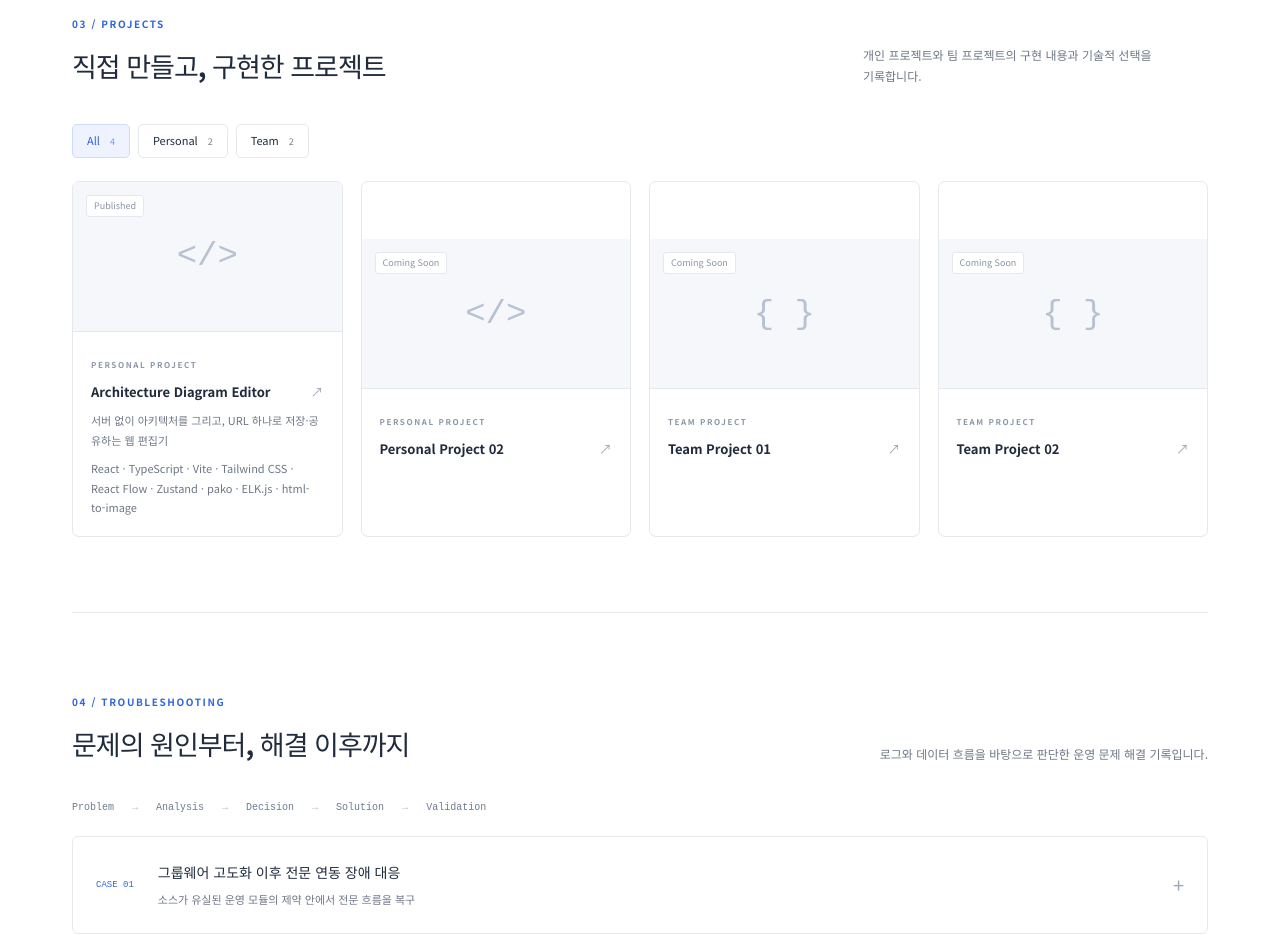
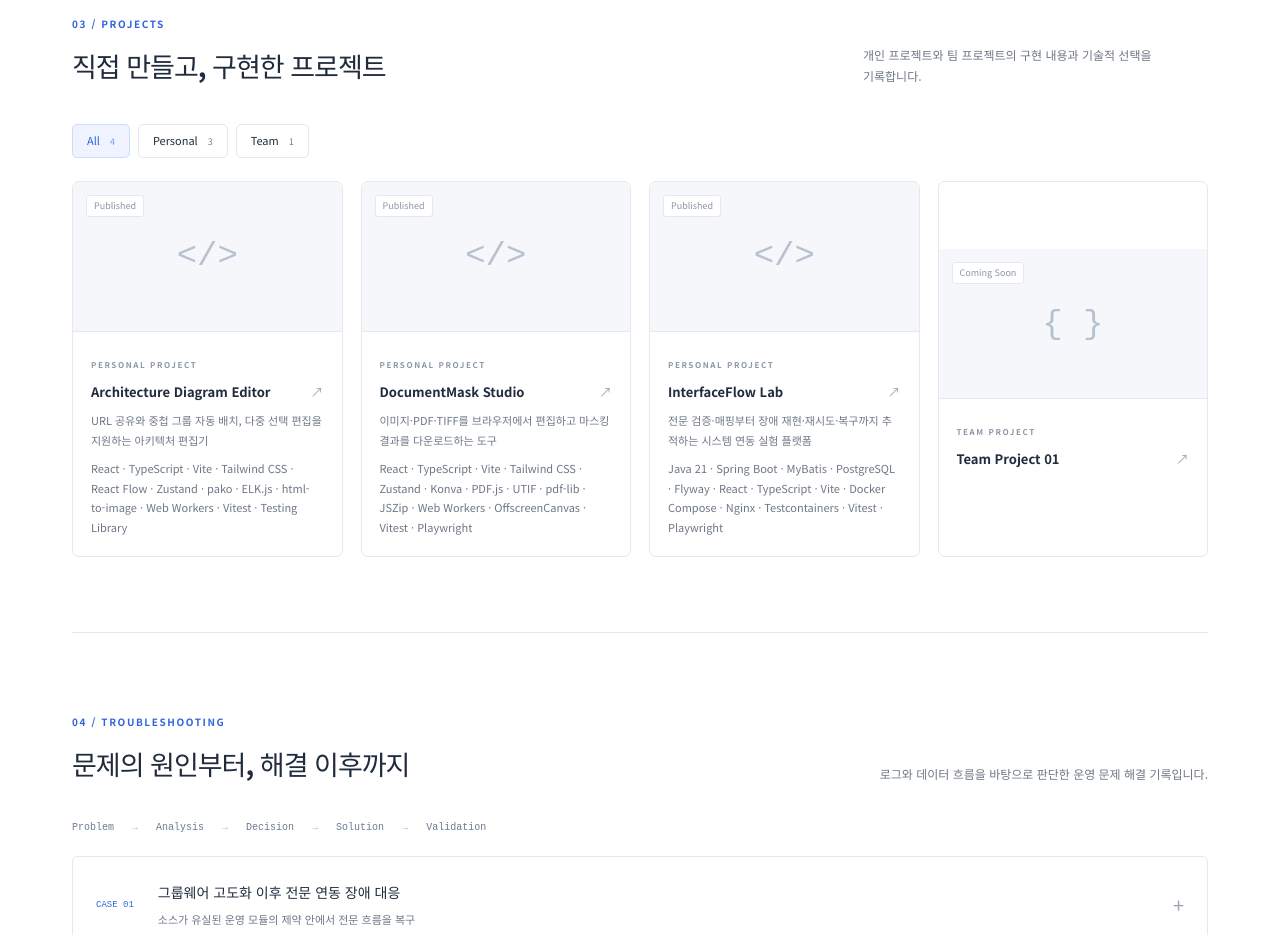
Before and after one commit to HeoSeongbin/portfolio, a React (Vite) app: page / in a window 1280 px wide. Shown: the part 2640-3575 px from the top of the page. Built offline with nearby package versions, Linux system fonts and the light colour scheme.

Commit message:
feat: update portfolio projects and prepare public README

```diff
--- a/src/data/projects.ts
+++ b/src/data/projects.ts
@@ -5,24 +5,68 @@ export const projects: Project[] = [
     type: 'personal',
     title: 'Architecture Diagram Editor',
     status: 'Published',
-    summary: '서버 없이 아키텍처를 그리고, URL 하나로 저장·공유하는 웹 편집기',
-    description: '시스템 구성 요소를 캔버스에 배치하고 연결해 아키텍처 다이어그램을 만드는 개인 프로젝트입니다. 별도 백엔드나 데이터베이스 없이 그래프 상태를 압축해 URL hash에 저장하고, 공유 URL에서 다이어그램을 복원합니다. JSON 파일로 편집 데이터를 백업하고 PNG 이미지로 내보낼 수 있습니다.',
-    techStack: ['React', 'TypeScript', 'Vite', 'Tailwind CSS', 'React Flow', 'Zustand', 'pako', 'ELK.js', 'html-to-image'],
+    summary: 'URL 공유와 중첩 그룹 자동 배치, 다중 선택 편집을 지원하는 아키텍처 편집기',
+    description: '시스템 구성 요소와 연결 관계를 시각적으로 편집하는 브라우저 기반 도구입니다. 별도 백엔드나 DB 없이 다이어그램 상태를 압축해 URL hash로 저장·공유합니다. 다중 선택과 그룹 편집, 중첩 그룹을 고려한 자동 배치, JSON 백업 및 PNG·SVG·PDF 출력을 지원하며, 한국어 UI와 라이트·다크 테마, 좁은 화면의 패널 전환을 제공합니다.',
+    techStack: ['React', 'TypeScript', 'Vite', 'Tailwind CSS', 'React Flow', 'Zustand', 'pako', 'ELK.js', 'html-to-image', 'Web Workers', 'Vitest', 'Testing Library'],
     responsibilities: [],
     highlights: [
-      'React Flow 기반 드래그 앤 드롭 노드 배치, 연결 및 Inspector 속성 편집',
-      '짧은 키의 저장 구조와 DEFLATE·URL-safe Base64 인코딩으로 그래프 상태 저장 및 복원',
-      '400ms debounce와 history.replaceState로 변경 내용을 URL에 동기화',
-      'Zustand 기반 Undo / Redo 히스토리 및 키보드 단축키',
-      'ELK.js 자동 배치와 실패 시 대체 레이아웃 처리',
-      '그룹 노드, 연결 방향 및 라벨 표시 방식 편집',
-      'JSON import / export 및 PNG 이미지 export',
+      'React Flow 기반 노드 추가·연결, 다중 선택·일괄 속성 편집·정렬·간격 조절',
+      '내부 클립보드 복사·붙여넣기와 그룹·내부 노드·연결 복제, Zustand 기반 Undo / Redo',
+      'DEFLATE·URL-safe Base64 저장과 400ms debounce 동기화, 잘못된 공유 URL 입력 시 현재 작업 보존',
+      'ELK.js·Web Worker 기반 중첩 그룹 자동 배치, 방향·간격 설정과 취소·시간 초과·실패 대응',
+      '노드·그룹 크기와 연결선 방향·경로·선 종류·색상·화살표·라벨 편집',
+      'JSON 가져오기·내보내기와 PNG·SVG·PDF 출력, 현재 화면·전체 영역 및 배율 선택',
+      '자산 검색·즐겨찾기·최근 사용 목록, 라이트·다크 테마와 반응형 패널',
+      'Vitest·Testing Library 기반 편집·직렬화·레이아웃·출력 회귀 테스트 구성',
     ],
     githubUrl: 'https://github.com/HeoSeongbin/Architecture-',
     demoUrl: 'https://heoseongbin.github.io/Architecture-/',
   },
-  ...([{ type: 'personal', number: 2 }, { type: 'team', number: 1 }, { type: 'team', number: 2 }] as const).map(({ type, number }) => ({
-    id: `${type}-${number}`, type, title: `${type === 'personal' ? 'Personal' : 'Team'} Project 0${number}`,
+  {
+    id: 'personal-2',
+    type: 'personal',
+    title: 'DocumentMask Studio',
+    status: 'Published',
+    summary: '이미지·PDF·TIFF를 브라우저에서 편집하고 마스킹 결과를 다운로드하는 도구',
+    description: '선택한 파일을 외부 서버에 업로드하지 않고 이미지와 다중 페이지 PDF·TIFF를 편집하는 개인 프로젝트입니다. 페이지별 회전·반전·색상 조정과 사각형 마스킹을 적용하고, 처리한 결과를 이미지·PDF·TIFF 또는 페이지 이미지 ZIP으로 다운로드합니다. 화면 위에 영역을 표시하는 미리보기와 실제 출력 처리를 분리하고, 새 결과 픽셀에 마스킹을 반영합니다.',
+    techStack: ['React', 'TypeScript', 'Vite', 'Tailwind CSS', 'Zustand', 'Konva', 'PDF.js', 'UTIF', 'pdf-lib', 'JSZip', 'Web Workers', 'OffscreenCanvas', 'Vitest', 'Playwright'],
+    responsibilities: [],
+    highlights: [
+      '여러 이미지와 다중 페이지 PDF·TIFF 열기, 썸네일·페이지 이동 및 페이지별 편집 상태·Undo / Redo 관리',
+      '확대·이동, 90° 단위 회전, 화면 기준 반전, 밝기·대비·색상 반전·회색조·흑백 조정',
+      '사각형 마스킹 생성·이동·크기 조절·색상 지정과 원본 좌표 기반 영역 관리',
+      '정방향·역방향 변환 행렬로 회전·반전·확대 상태의 화면 좌표와 원본 좌표 연결',
+      '새 픽셀에 불투명 마스킹을 합성하고 PDF는 처리된 이미지로 새 문서 생성',
+      'PNG·JPEG·PDF·TIFF 및 페이지 이미지 ZIP 출력, 형식별 결과 검증 후 다운로드',
+      'Web Worker·OffscreenCanvas로 색상·출력 처리 분리, 취소·시간 초과·리소스 해제 처리',
+      'Vitest 단위 테스트와 Playwright 기반 다운로드·재개방·픽셀·페이지 검증 및 접근성 검사 구성',
+    ],
+    githubUrl: 'https://github.com/HeoSeongbin/MaskingViewer',
+    demoUrl: 'https://heoseongbin.github.io/MaskingViewer/',
+  },
+  {
+    id: 'personal-3',
+    type: 'personal',
+    title: 'InterfaceFlow Lab',
+    status: 'Published',
+    summary: '전문 검증·매핑부터 장애 재현·재시도·복구까지 추적하는 시스템 연동 실험 플랫폼',
+    description: '독립된 두 Spring Boot 서버가 실제 HTTP로 통신하고, React 콘솔에서 전문 전송과 처리 흐름을 확인하는 개인 프로젝트입니다. 가상 데이터로 검증·매핑 오류, 응답 지연·손실, 중복 요청과 서버 중단을 재현합니다. 요청·Trace·Attempt를 구분해 이력을 추적하고, DB에 저장한 재시도 작업과 lease 기반 복구를 구현했습니다. Docker Compose로 로컬 실행하는 개발용 플랫폼이며, HTTP exactly-once 전달이나 임의 외부 시스템의 멱등성을 보장하지 않습니다.',
+    techStack: ['Java 21', 'Spring Boot', 'MyBatis', 'PostgreSQL', 'Flyway', 'React', 'TypeScript', 'Vite', 'Docker Compose', 'Nginx', 'Testcontainers', 'Vitest', 'Playwright'],
+    responsibilities: [],
+    highlights: [
+      'Source 검증 → 필드·타입 매핑 → Target 검증 → 실제 HTTP 전송 파이프라인과 미리보기',
+      '인터페이스·매핑·검증 규칙 관리, 불변 설정 버전과 동시 수정 충돌 처리',
+      'Request ID·Trace ID·Attempt ID 분리, 단계별 이벤트·전송 이력·마스킹된 전문 전후 비교',
+      'HTTP 오류·지연·시간 초과·잘못된 응답·중복 전송 등을 재현하는 Simulation Lab',
+      'DB 기반 자동·수동 재시도 예약, lease·소유 토큰을 이용한 중단 작업 복구와 늦은 완료 차단',
+      '논리 요청 키·전문 해시와 Target 저장 결과를 이용한 중복 처리 방지, 불확실한 결과는 UNKNOWN으로 구분',
+      'DB 트랜잭션과 외부 HTTP 분리, 재처리 원본 AES-GCM 보호와 공개 진단 이력 마스킹',
+      '실제 DB 기반 대시보드·시간별 차트·커서 조회, Testcontainers·Compose·Playwright 복구 시나리오 검증 구성',
+    ],
+    githubUrl: 'https://github.com/HeoSeongbin/interfaceflow-lab',
+  },
+  ...([{ type: 'team', number: 1 }] as const).map(({ type, number }) => ({
+    id: `${type}-${number}`, type, title: `Team Project 0${number}`,
     status: 'Coming Soon' as const, summary: '', description: '', techStack: [], responsibilities: [], highlights: [],
   })),
 ];
```
Also changed, not shown: 1 other file (tests, documents, lock files or other folders).
